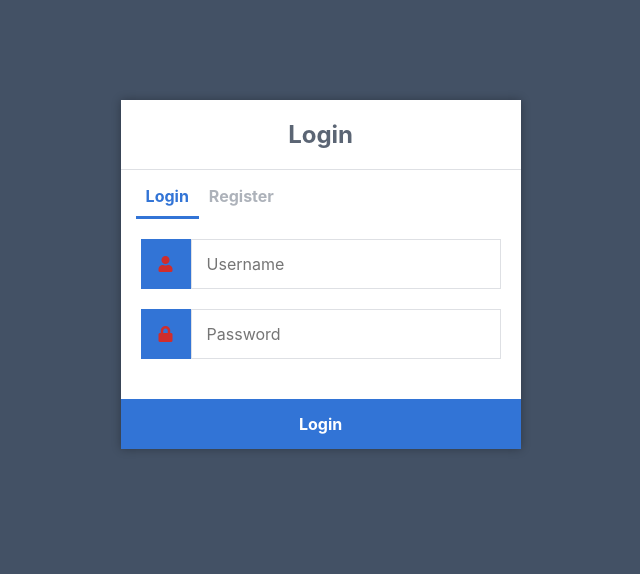
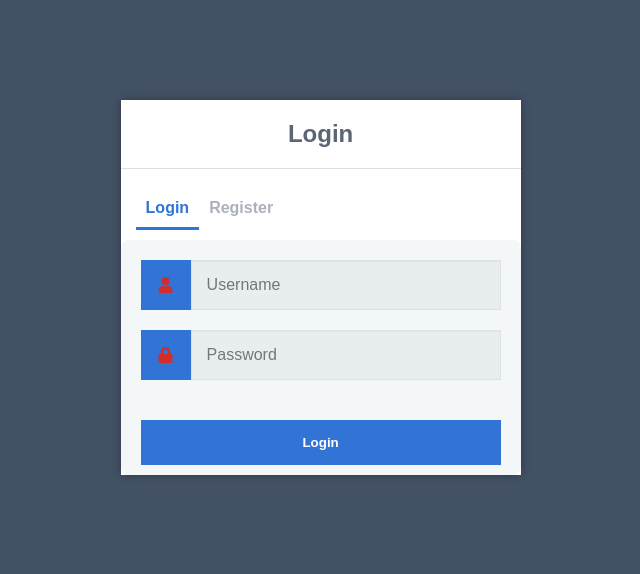
Before and after one commit to NatanJMai/mensalplanner, a Flask app: page / in a window 1280 px wide. Shown: the top 574 px of the page, without its empty margins (317-957 px from the left). Run offline with Flask 2, Linux system fonts and the light colour scheme; parts of the project's set-up code (start-up, migrations or seed data) failed here and were passed over; some libraries are stand-ins or nearby versions.

Commit message:
Finishing. As my goal was to remember how to develop, this project was a great start.

```diff
--- a/main.py
+++ b/main.py
@@ -106,7 +106,7 @@
 
 @app.route('/mensalplanner/insert_newTask', methods = ['POST', 'GET'])
 def insert_newTask():
-    l = ['user_id', 'task_name', 'task_desc', 'task_day', 'task_month', 'task_year', 'task_value', 'task_debcred']
+    l = ['user_id', 'task_name', 'task_desc', 'task_date', 'task_value', 'task_debcred']
 
     for i in request.form.items():
         print(i)
@@ -115,12 +115,9 @@
         user_id    = request.form['user_id']
         task_name  = request.form['task_name']
         task_desc  = request.form['task_desc']
-        task_day   = request.form['task_day']
-        task_month = request.form['task_month']
-        task_year  = request.form['task_year']
+        task_year, task_month, task_day = request.form['task_date'].split('-')
         task_value = request.form['task_value']
-        task_debcred = 0
-        #task_debcred = request.form['task_debcred']
+        task_debcred = request.form['task_debcred']
         label_id = '1'
 
         # task_id, task_name, task_description, task_day, task_month, task_year, task_value, task_credit_debit, user, label
--- a/static/style.css
+++ b/static/style.css
@@ -1,9 +1,7 @@
-* {
+*, *:before, *:after {
+    -moz-box-sizing: border-box;
+    -webkit-box-sizing: border-box;
     box-sizing: border-box;
-    font-family: -apple-system, BlinkMacSystemFont, "segoe ui", roboto, oxygen, ubuntu, cantarell, "fira sans", "droid sans", "helvetica neue", Arial, sans-serif;
-    font-size: 16px;
-    -webkit-font-smoothing: antialiased;
-    -moz-osx-font-smoothing: grayscale;
 }
 
 body {
@@ -11,6 +9,15 @@
     margin-right: 1%;
     margin-top: 1%;
     text-align: center;
+    font-family: 'Nunito', sans-serif;
+}
+
+form {
+    max-width: 300px;
+    margin: 10px auto;
+    padding: 10px 20px;
+    background: #f4f7f8;
+    border-radius: 8px;
 }
 
 .sidebar_vertical {
@@ -27,6 +34,86 @@
 
 .h1, h1 {
     font-size: 16px;
+    margin: 0 0 30px 0;
+    text-align: center;
+}
+
+input[type="text"],
+input[type="password"],
+input[type="date"],
+input[type="datetime"],
+input[type="email"],
+input[type="number"],
+input[type="search"],
+input[type="tel"],
+input[type="time"],
+input[type="url"],
+textarea,
+select {
+    background: rgba(255,255,255,0.1);
+    border: none;
+    font-size: 16px;
+    height: auto;
+    margin: 0;
+    outline: 0;
+    padding: 15px;
+    width: 100%;
+    background-color: #e8eeef;
+    color: #8a97a0;
+    box-shadow: 0 1px 0 rgba(0,0,0,0.03) inset;
+    margin-bottom: 30px;
+}
+
+input[type="radio"],
+input[type="checkbox"] {
+    margin: 0 4px 8px 0;
+}
+
+select {
+    padding: 6px;
+    height: 32px;
+    border-radius: 2px;
+}
+
+fieldset {
+    margin-bottom: 30px;
+    border: none;
+}
+
+legend {
+    font-size: 1.4em;
+    margin-bottom: 10px;
+}
+
+label {
+    display: block;
+    margin-bottom: 8px;
+}
+
+    label.light {
+        font-weight: 300;
+        display: inline;
+    }
+
+.number {
+    background-color: #5fcf80;
+    color: #fff;
+    height: 30px;
+    width: 30px;
+    display: inline-block;
+    font-size: 0.8em;
+    margin-right: 4px;
+    line-height: 30px;
+    text-align: center;
+    text-shadow: 0 1px 0 rgba(255,255,255,0.2);
+    border-radius: 100%;
+}
+
+@media screen and (min-width: 480px) {
+
+    form {
+        max-width: 480px;
+    }
 }
 
 .centered {
--- a/templates/accounts/profile.html
+++ b/templates/accounts/profile.html
@@ -3,8 +3,9 @@
 {% block title %}Profile{% endblock %}
 
 {% block content %}
-<h2>Profile Page</h2>
-<div>
+
+<div style="position: absolute; top: 50%; left: 50%; transform: translateY(-50%) translateX(-50%);">
+    <h2>Profile Page</h2>
     <p>Your account details are below:</p>
     <table>
         <tr>
--- a/templates/home/home.html
+++ b/templates/home/home.html
@@ -54,9 +54,6 @@
             {% endfor %}
             {% endfor %}
 
-            <!--<button id="{{day}}" class="new_task" type="button">
-                (+) NEW
-            </button>-->
         </div>
 
         <div class="fab-container">
--- a/templates/layouts/layout.html
+++ b/templates/layouts/layout.html
@@ -18,6 +18,7 @@
     <script src="https://maxcdn.bootstrapcdn.com/bootstrap/3.4.1/js/bootstrap.min.js"></script>
 
 </head>
+
 <body class="loggedin">
     <div class="sidebar_vertical">
         <ul class="nav nav-pills nav-flush flex-column mb-auto text-center" style="margin-top:15%;">
```
Also changed, not shown: other parts of static/style.css (+22 -11 lines), templates/home/new_task.html (+18 -25 lines), 1 other file.
